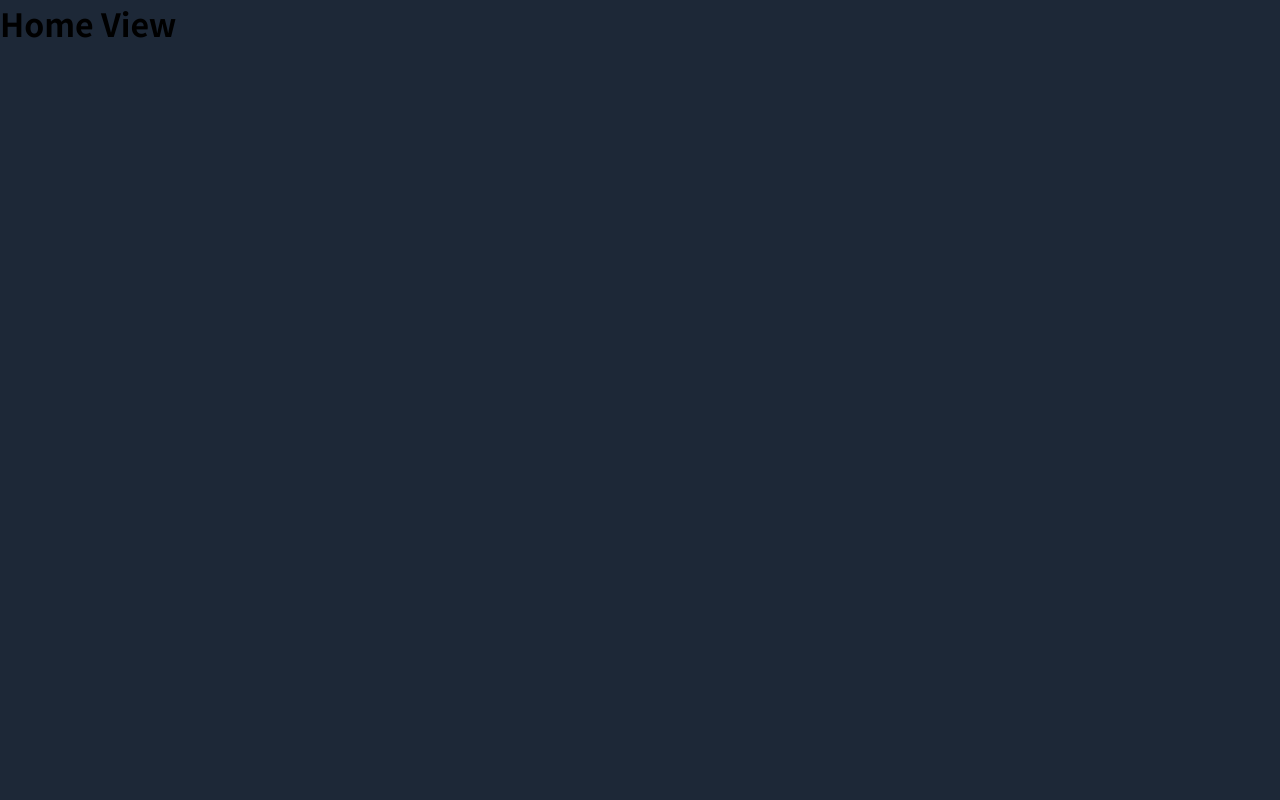
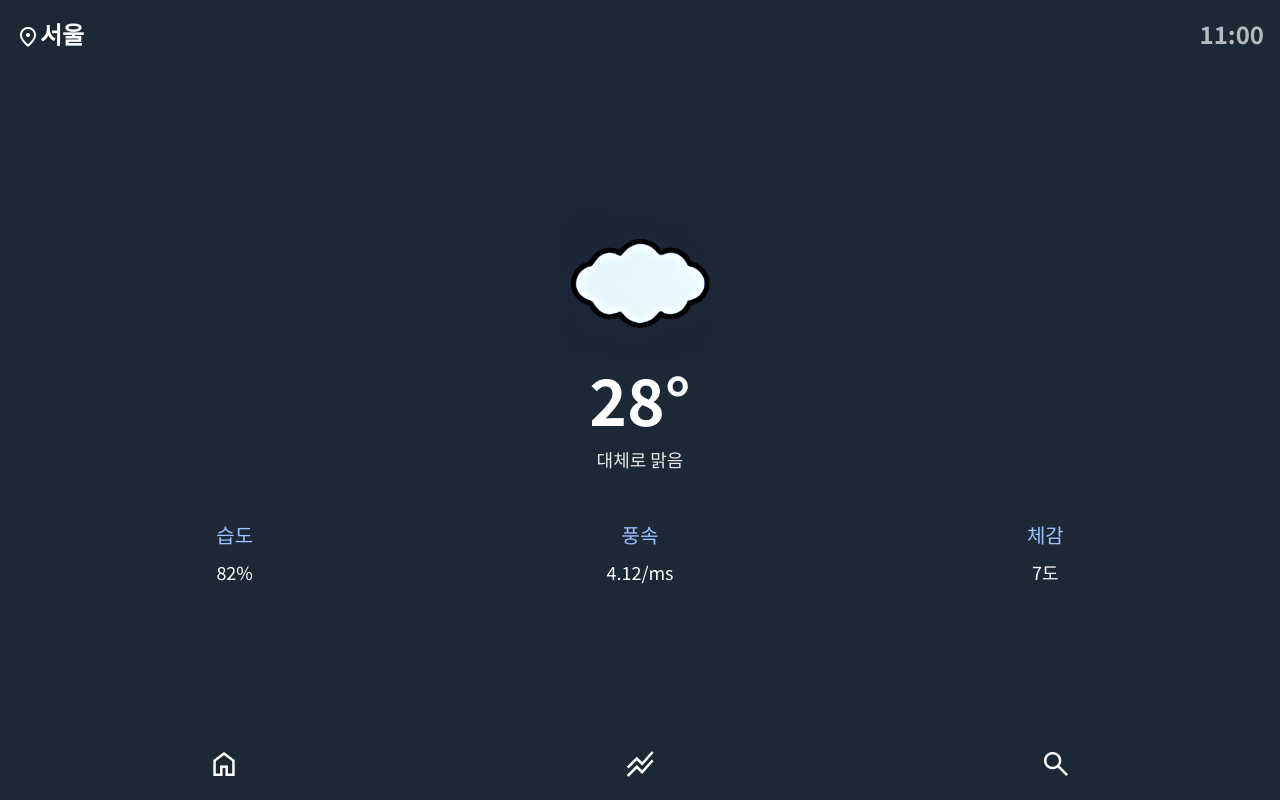
Before and after one commit to devcys22/forecast, a Vue app: page / in a window 1280 px wide. Built offline with nearby package versions, Linux system fonts and the light colour scheme.

Commit message:
feat: component view html

```diff
--- a/src/views/ForecastView.vue
+++ b/src/views/ForecastView.vue
@@ -2,5 +2,63 @@
 </script>
 
 <template>
-  <h1>Forecast View</h1>
+  <article class="forecast">
+      <!-- 시간별 예보 -->
+      <section class="forecast__today">
+        <strong class="forecast__title">시간별</strong>
+        <ul class="week__list">
+          <!-- 시간별 예보 상세 아이템 -->
+          <li class="week__list__item">
+            <span>9시</span>
+            <img src="@/assets/images/icons/hail.png" alt="" class="week_icons" />
+            <span>18°</span>
+          </li>
+        </ul>
+      </section>
+      <!-- 중기 예보 -->
+      <section class="forecast__week">
+        <strong class="forecast__title">중기예보</strong>
+        <ul class="forecast__weekList">
+          <!-- 중기 예보 상세 아이템 -->
+          <li class="forecast__weekListItem">
+            <div class="forecast__itemLeft">
+              <strong class="forecast__day">월요일</strong>
+              <span class="forecast__date">2024.07.01</span>
+            </div>
+            <div class="forecast__itemMiddle">
+              <strong class="forecast__tmp">32°</strong>
+            </div>
+            <div class="forecast__itemRight">
+              <img
+                src="assets/images/icons/hail.png"
+                alt=""
+                class="forecast__weekListImg"
+              />
+            </div>
+          </li>
+        </ul>
+      </section>
+    </article>
+    <!-- 공통 하단 영역 -->
+    <footer class="footer">
+      <ul class="footer__list">
+        <li class="footer__item">
+          <a href="/">
+            <span class="material-symbols-outlined footer_icons"> home </span>
+          </a>
+        </li>
+        <li>
+          <a href="forecast.html">
+            <span class="material-symbols-outlined footer_icons">
+              stacked_line_chart
+            </span>
+          </a>
+        </li>
+        <li>
+          <a href="/search.html">
+            <span class="material-symbols-outlined footer_icons"> search </span>
+          </a>
+        </li>
+      </ul>
+    </footer>
 </template>
--- a/src/views/HomeView.vue
+++ b/src/views/HomeView.vue
@@ -2,5 +2,61 @@
 </script>
 
 <template>
-  <h1>Home View</h1>
+  <header class="header">
+      <!-- 지역 -->
+      <h1 class="header__title">
+        <span class="material-symbols-outlined"> location_on </span>서울
+      </h1>
+      <h2 class="header__date">11:00</h2>
+    </header>
+    <!-- 현재 날씨 -->
+    <main class="main">
+      <article class="weather">
+        <section class="weather__info">
+          <img
+            src="@/assets/images/icons/cloudy.png"
+            alt=""
+            class="weather__img"
+          />
+          <h3 class="weather_temp">28°</h3>
+          <p class="weather_summary">대체로 맑음</p>
+          <ul class="weather__moreList">
+            <li class="weather__moreListItem">
+              <p class="weather__subtitle">습도</p>
+              <p class="weather__desc">82%</p>
+            </li>
+            <li class="weather__moreListItem">
+              <p class="weather__subtitle">풍속</p>
+              <p class="weather__desc">4.12/ms</p>
+            </li>
+            <li class="weather__moreListItem">
+              <p class="weather__subtitle">체감</p>
+              <p class="weather__desc">7도</p>
+            </li>
+          </ul>
+        </section>
+      </article>
+    </main>
+    <!-- 공통 하단 영역 -->
+    <footer class="footer">
+      <ul class="footer__list">
+        <li class="footer__item">
+          <a href="/">
+            <span class="material-symbols-outlined footer_icons"> home </span>
+          </a>
+        </li>
+        <li>
+          <a href="forecast.html">
+            <span class="material-symbols-outlined footer_icons">
+              stacked_line_chart
+            </span>
+          </a>
+        </li>
+        <li>
+          <a href="/search.html">
+            <span class="material-symbols-outlined footer_icons"> search </span>
+          </a>
+        </li>
+      </ul>
+    </footer>
 </template>
--- a/src/views/SearchView.vue
+++ b/src/views/SearchView.vue
@@ -2,5 +2,56 @@
 </script>
 
 <template>
-  <h1>Search View</h1>
+  <main class="weather-city">
+      <!-- 검색 영역 -->
+      <section class="weather__search">
+        <input
+          type="text"
+          class="weather__searchBar"
+          placeholder="도시를 검색해주세요"
+        />
+      </section>
+      <!-- 검색 데이터가 있으면 -->
+      <section class="weather__city">
+        <div class="weather__cityLeft">
+          <strong class="weather__cityTmp">25°</strong>
+          <p class="weather__cityTmpMore">H: 27° / L: 19°</p>
+          <p>Montral, Canada</p>
+        </div>
+        <div class="weather__cityRight">
+          <img
+            src="@/assets/images/icons/cloudy.png"
+            alt=""
+            class="weather__cityImg"
+          />
+        </div>
+        <span class="material-symbols-outlined weather__cancel"> cancel </span>
+      </section>
+      <!-- 검색 데이터가 없으면 -->
+      <section class="no-data" style="display: none">
+        <p>검색한 지역이 없습니다.</p>
+      </section>
+    </main>
+    <!-- 공통 하단 영역 -->
+    <footer class="footer">
+      <ul class="footer__list">
+        <li class="footer__item">
+          <a href="/">
+            <span class="material-symbols-outlined footer_icons"> home </span>
+          </a>
+        </li>
+        <li>
+          <a href="forecast.html">
+            <span class="material-symbols-outlined footer_icons">
+              stacked_line_chart
+            </span>
+          </a>
+        </li>
+        <li>
+          <a href="/search.html">
+            <span class="material-symbols-outlined footer_icons"> search </span>
+          </a>
+        </li>
+      </ul>
+    </footer>
 </template>
```
